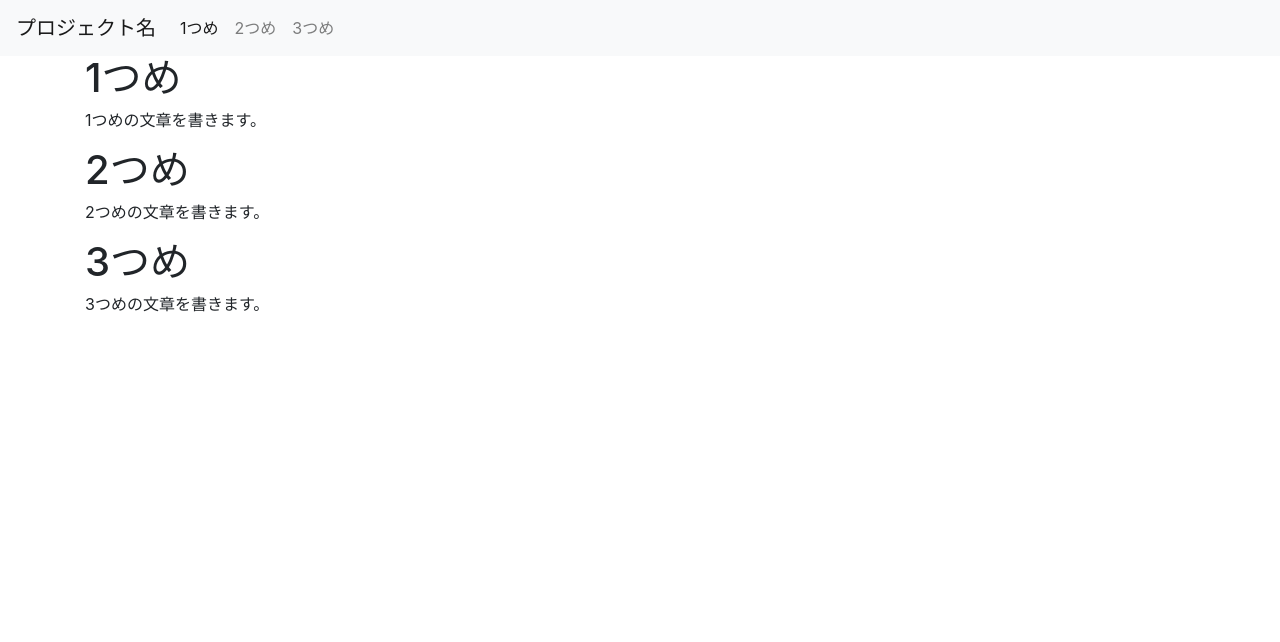
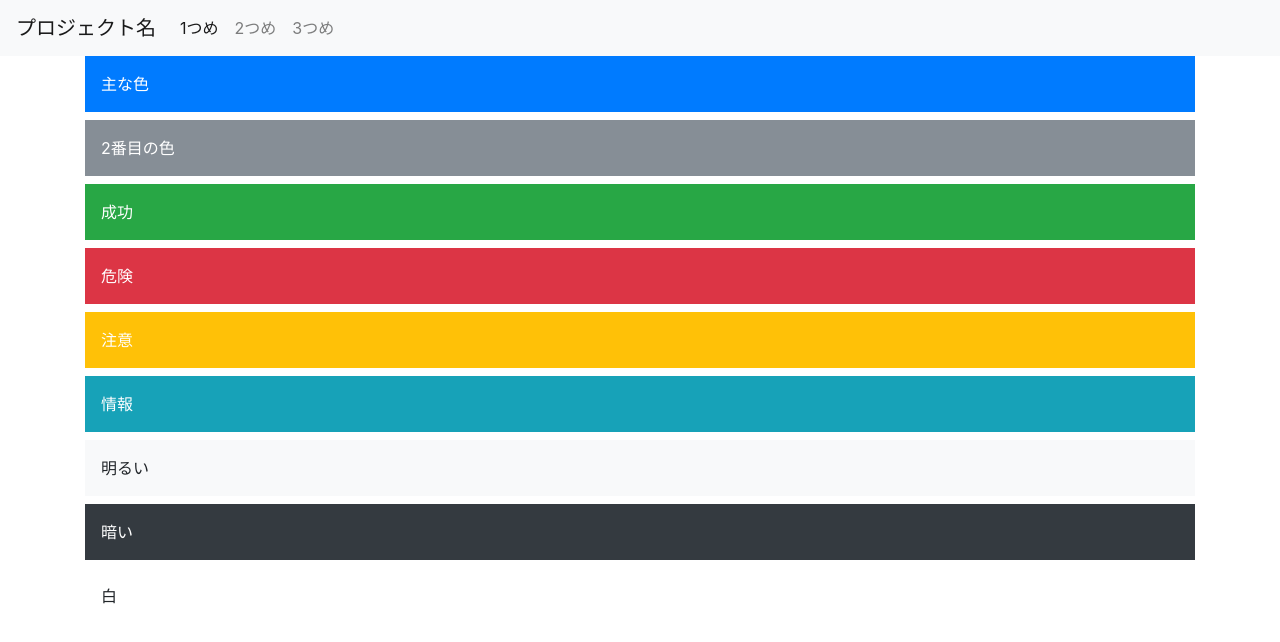
Before and after one commit to t-kougei-game-web-2017/web2-3, a plain HTML site: page index.html in a window 1280 px wide. Drawn offline with nearby package versions, Linux system fonts and the light colour scheme.

Commit message:
Update index.html

```diff
--- a/index.html
+++ b/index.html
@@ -24,12 +24,15 @@
 
   <div class ="container">
    <section>
-    <h1>1つめ</h1>
-    <p>1つめの文章を書きます。</p>
-    <h1 id ="2nd">2つめ</h1>
-    <p>2つめの文章を書きます。</p>
-    <h1 id ="3rd">3つめ</h1>
-    <p>3つめの文章を書きます。</p>
+    <div class="p-3 mb-2 bg-primary text-white">主な色</div>
+    <div class="p-3 mb-2 bg-secondary text-white">2番目の色</div>
+    <div class="p-3 mb-2 bg-success text-white">成功</div>
+    <div class="p-3 mb-2 bg-danger text-white">危険</div>
+    <div class="p-3 mb-2 bg-warning text-white">注意</div>
+    <div class="p-3 mb-2 bg-info text-white">情報</div>
+    <div class="p-3 mb-2 bg-light text-gray-dark">明るい</div>
+    <div class="p-3 mb-2 bg-dark text-white">暗い</div>
+    <div class="p-3 mb-2 bg-white text-gray-dark">白</div>
   </section>
   </div>
 
```
